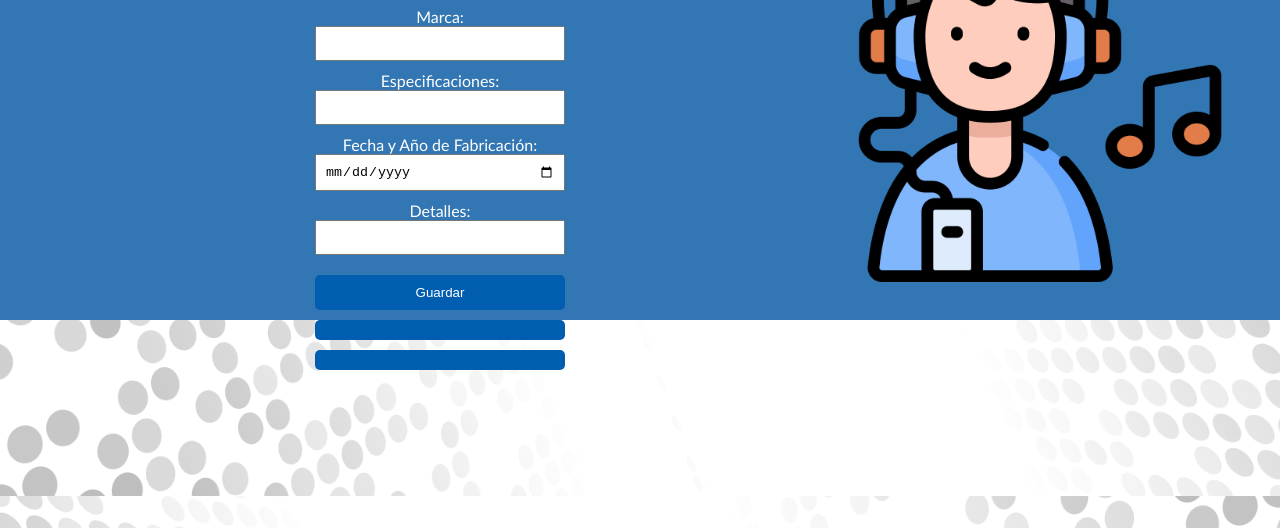
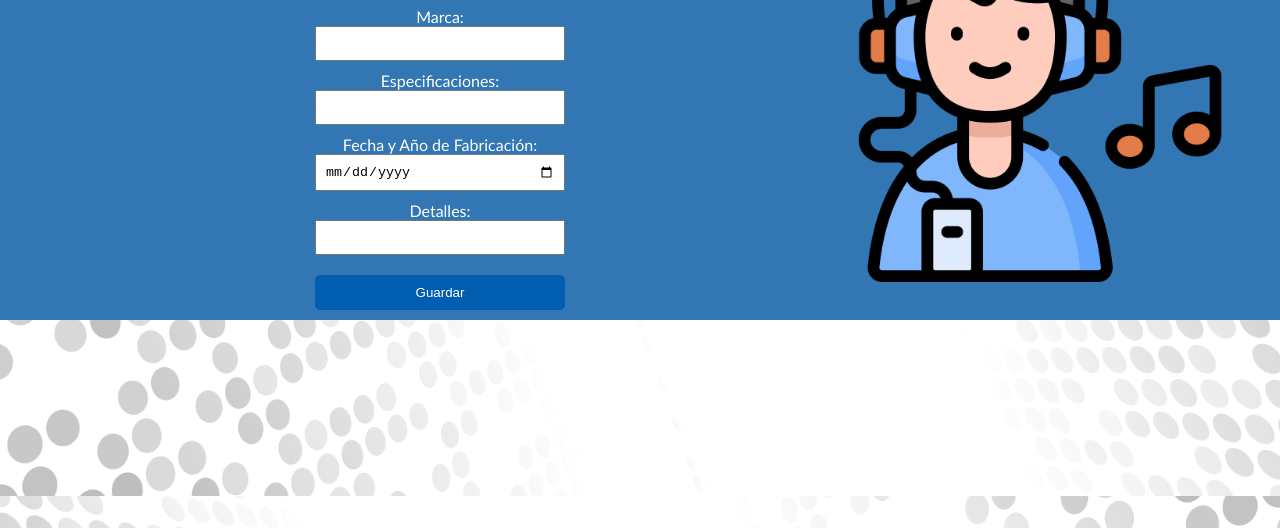
Before and after one commit to Cheito94/tarea.git.io, a plain HTML site: page registro.html in a window 1280 px wide. Shown: the part 272-800 px from the top of the page. Drawn offline with Linux system fonts and the light colour scheme; no server answers; files whose address does not match are found by name.

Commit message:
Cambio BDD2

```diff
--- a/registro.html
+++ b/registro.html
@@ -42,8 +42,7 @@
                 <input type="detalles" id="detalles" required>
 
                 <button type="button" onclick="guardar()">Guardar</button>
-                <button type="button" onclick="editar()"></button>
-                <button type="button" onclick="eliminar()"></button>
+
             </form>
         </div>
 
```
